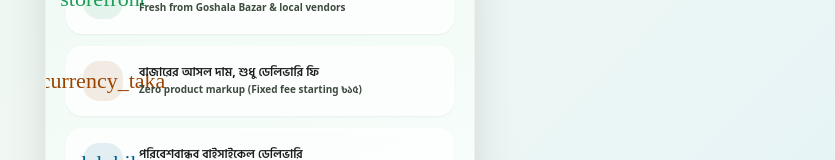
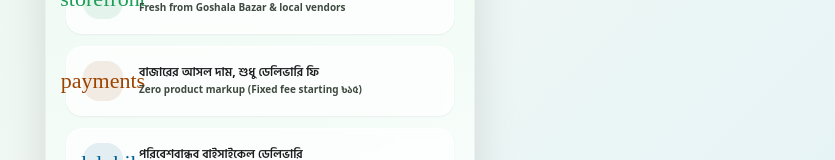
Before and after one commit to bakervai0/Jovro, a React (Vite) app: page /onboard in a window 1280 px wide. Shown: the part 418-578 px from the top of the page, without its empty margins (380-1215 px from the left). Built offline with nearby package versions, Linux system fonts and the light colour scheme; a web font is replaced by a local one.

Commit message:
fix: onboarding icon currency_taka does not exist in the icon font - use payments

```diff
--- a/src/screens/auth/OnboardScreen.tsx
+++ b/src/screens/auth/OnboardScreen.tsx
@@ -10,7 +10,7 @@ const FEATURES = [
     titleEn: 'Fresh from Goshala Bazar & local vendors',
   },
   {
-    icon: 'currency_taka',
+    icon: 'payments',
     color: 'text-secondary bg-secondary/10',
     titleBn: 'বাজারের আসল দাম, শুধু ডেলিভারি ফি',
     titleEn: 'Zero product markup (Fixed fee starting ৳১৫)',
@@ -71,7 +71,7 @@ export default function OnboardScreen() {
         {/* Tagline */}
         <div className="text-center px-8">
           <p className="text-body-lg font-semibold text-on-surface">বাজার আর খাবার, ঘরে বসেই</p>
-          <p className="text-label-md text-on-surface-variant mt-0.5">Groceries &amp; food, delivered to your door</p>
+          <p className="text-label-md text-on-surface-variant mt-0.5">Groceries & food, delivered to your door</p>
         </div>
       </div>
 
```
